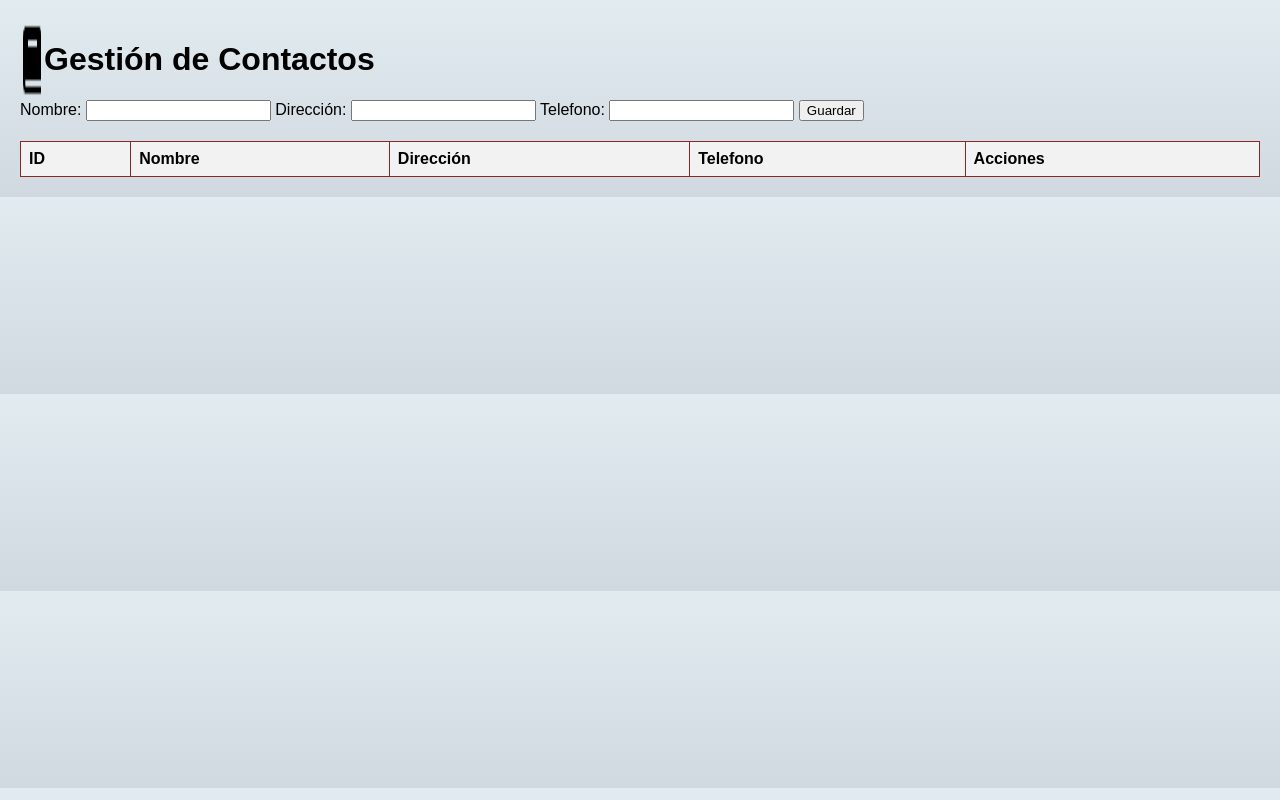
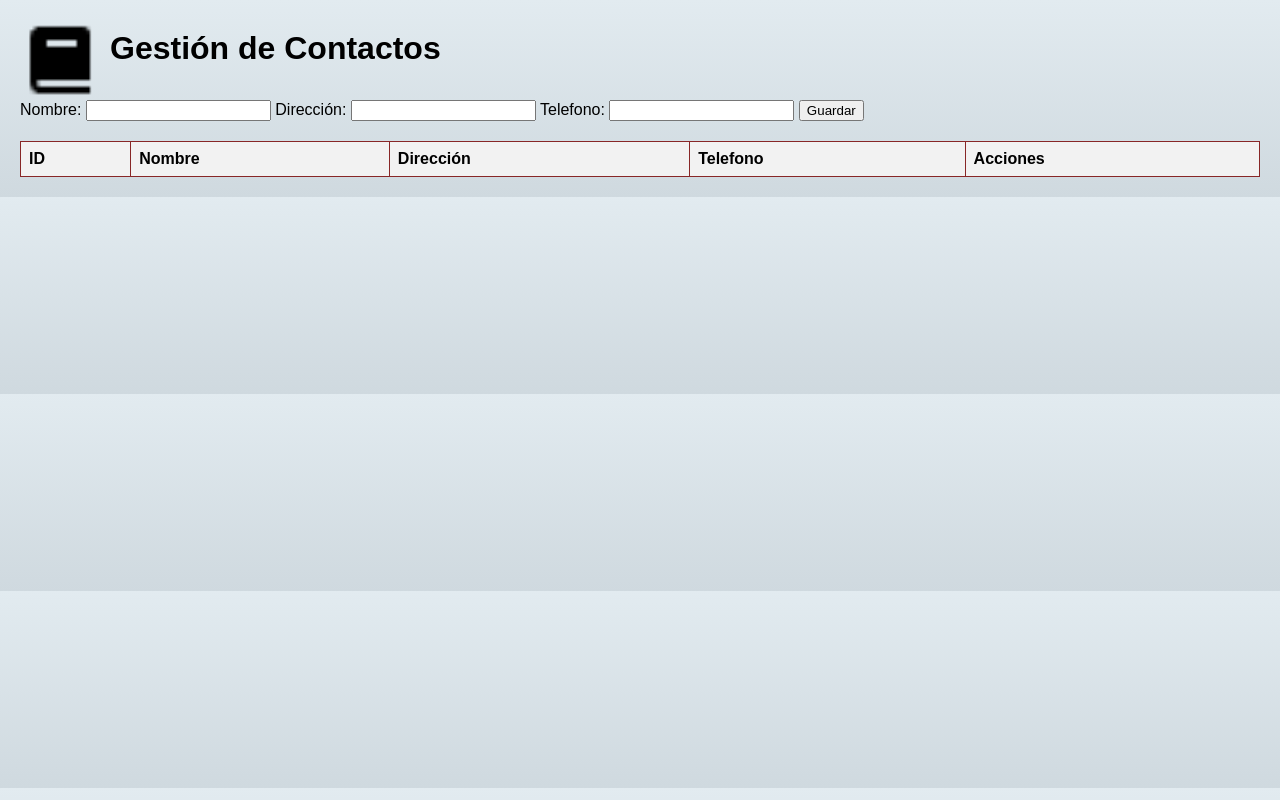
Before and after one commit to ZarPablo/Proyecto-Flask, a plain HTML site: page index.html in a window 1280 px wide. Drawn offline with Linux system fonts and the light colour scheme; no server answers.

Commit message:
5del9del7

```diff
--- a/index.html
+++ b/index.html
@@ -10,9 +10,8 @@
 <body>
     <div>
         <div class="titulo">
-            <img src="book-solid-24.png" alt="">
-
-            <h1>Gestión de Contactos</h1>
+            <img src="book-solid-24.png" class="logo" alt="">
+            <h1 class="titulo2">Gestión de Contactos</h1>
         </div>
 
         <form id="contactoForm">
--- a/style.css
+++ b/style.css
@@ -28,3 +28,10 @@ form {
     text-align: center;
 
 }
+.titulo2 {
+    margin: 10px;
+
+    }
+.logo {
+    width: 80px;
+}
```
